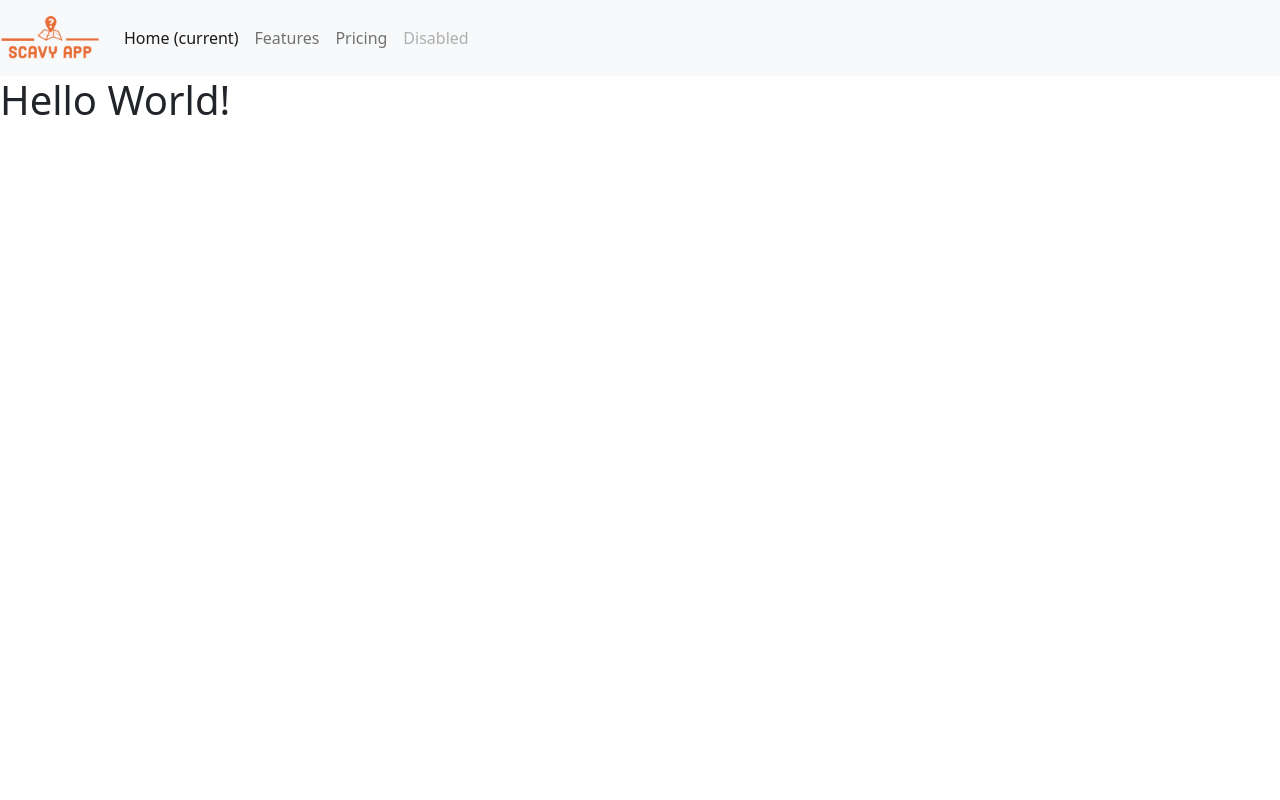
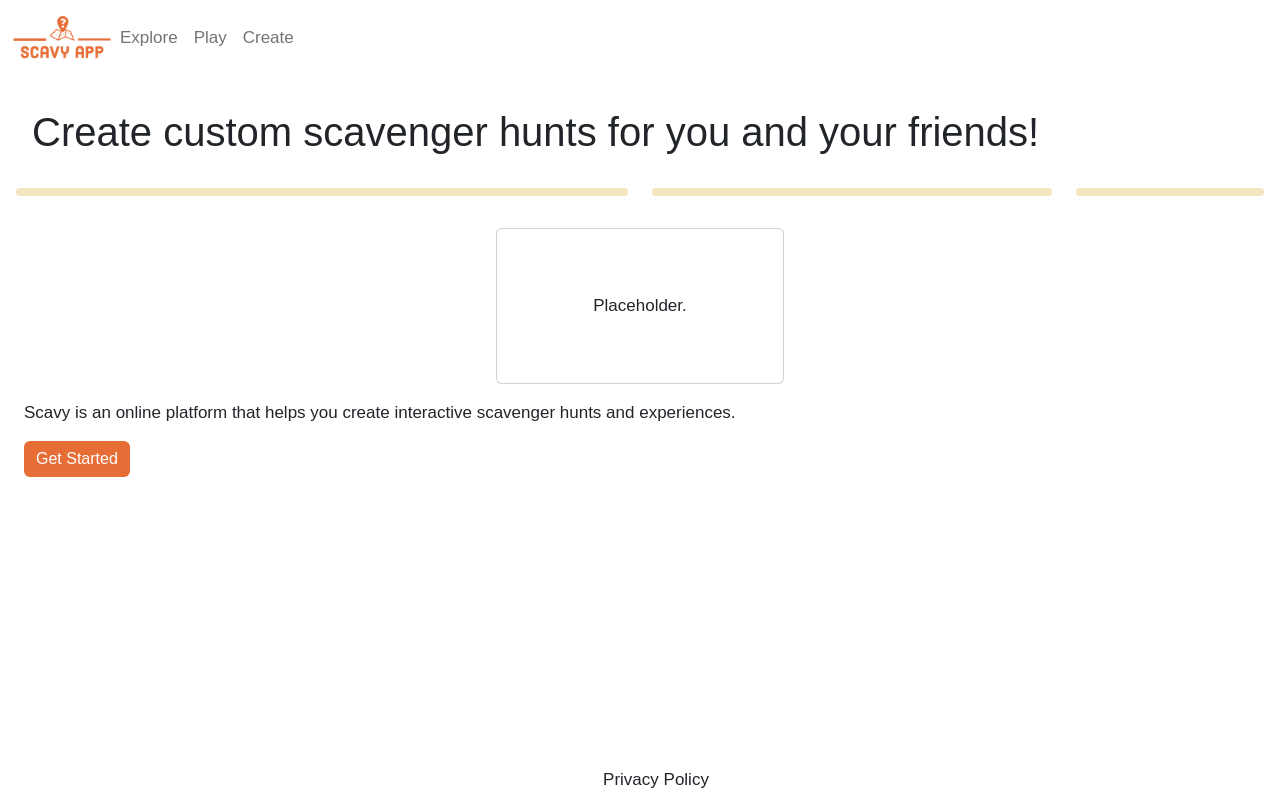
Before and after one commit to hossam-hassan1/CapstoneProject, a Flask app: page / in a window 1280 px wide. Run offline with Flask 2, Linux system fonts and the light colour scheme; some libraries are stand-ins or nearby versions.

Commit message:
matched figma ui design templates

```diff
--- a/flaskApp/app/static/css/main.css
+++ b/flaskApp/app/static/css/main.css
@@ -1,11 +1,29 @@
 body{
-    margin: 0;
+    font-size: 17px;
+    font-family: Arial, Helvetica, sans-serif;
+}
+.h1{
+    /* Primary Header: SF Pro Text or similar  */
+    font-size: 29px;
+    font-family: Arial, Helvetica, sans-serif;
+}
+.h3{
+    font-size: 23px;
+    font-family: Arial, Helvetica, sans-serif;
 }
 .center{
     justify-content: center;
 }
-.navbar-brand {
-    transform: translateX(-50%);
-    left: 50%;
-    position: absolute;
+
+/* https://www.geeksforgeeks.org/how-to-change-the-thickness-of-hr-tag-using-css/ */
+hr {
+    border: none;
+    border-radius: 4px 4px 4px 4px;
+    height: 8px;
+    background: #db9a03
 }
+
+.btn-primary {
+    background-color: #e76d36;
+    border: none;
+}
--- a/flaskApp/app/templates/base.html
+++ b/flaskApp/app/templates/base.html
@@ -1,16 +1,26 @@
 <!DOCTYPE html>
 <html lang="en">
-<head>
-    <meta charset="UTF-8">
-    <title></title>
-    <meta name="viewport" content="width=device-width, initial-scale=1">
-    <title>ScavyApp</title>
-    <link href="https://cdn.jsdelivr.net/npm/bootstrap@5.2.1/dist/css/bootstrap.min.css" rel="stylesheet" integrity="sha384-iYQeCzEYFbKjA/T2uDLTpkwGzCiq6soy8tYaI1GyVh/UjpbCx/TYkiZhlZB6+fzT" crossorigin="anonymous">
+    <head>
+        <meta charset="UTF-8">
+        <meta name="viewport" content="width=device-width, initial-scale=1">
+        <title>ScavyApp</title>
+        <link href="https://cdn.jsdelivr.net/npm/bootstrap@5.2.1/dist/css/bootstrap.min.css" rel="stylesheet" integrity="sha384-iYQeCzEYFbKjA/T2uDLTpkwGzCiq6soy8tYaI1GyVh/UjpbCx/TYkiZhlZB6+fzT" crossorigin="anonymous">
+        <link rel="stylesheet" href="static/css/main.css">
     <head>
         {% include 'nav.html' %}
     <body>
         {% block content %}
         {% endblock %}
+        <div class="container-fluid bg-white position-fixed bottom-0">
+            <ul class="navbar-nav">
+                <li class="nav-item mx-auto">
+                    <a class="nav-link" href="/privacy">Privacy Policy</a>
+                </li>
+            </ul>
+        </div>
         <script src="https://cdn.jsdelivr.net/npm/bootstrap@5.2.1/dist/js/bootstrap.bundle.min.js" integrity="sha384-u1OknCvxWvY5kfmNBILK2hRnQC3Pr17a+RTT6rIHI7NnikvbZlHgTPOOmMi466C8" crossorigin="anonymous"></script>
+        <script src="https://code.jquery.com/jquery-3.2.1.slim.min.js" integrity="sha384-KJ3o2DKtIkvYIK3UENzmM7KCkRr/rE9/Qpg6aAZGJwFDMVNA/GpGFF93hXpG5KkN" crossorigin="anonymous"></script>
+        <script src="https://cdn.jsdelivr.net/npm/popper.js@1.12.9/dist/umd/popper.min.js" integrity="sha384-ApNbgh9B+Y1QKtv3Rn7W3mgPxhU9K/ScQsAP7hUibX39j7fakFPskvXusvfa0b4Q" crossorigin="anonymous"></script>
+        <script src="https://cdn.jsdelivr.net/npm/bootstrap@4.0.0/dist/js/bootstrap.min.js" integrity="sha384-JZR6Spejh4U02d8jOt6vLEHfe/JQGiRRSQQxSfFWpi1MquVdAyjUar5+76PVCmYl" crossorigin="anonymous"></script>
     </body>
 </html>
--- a/flaskApp/app/templates/index.html
+++ b/flaskApp/app/templates/index.html
@@ -1,7 +1,32 @@
 {% extends "base.html" %}
-
 {% block content %}
 
-    <h1 class="color">Hello World!</h1>
+<div class="container-fluid mx-auto p-3">
+  <div class="m-3">
+    <h1>Create custom scavenger hunts for you and your friends!</h1>
+  </div>
+  <div>
+    <div class="row align-items-start">
+      <div class="col-6"><hr></div>
+      <div class="col-4"><hr></div>
+      <div class="col"><hr></div>
+  </div>
+  <div class="card mx-auto m-3" style="width: 18rem;">
+    <div class="card-body mx-auto m-5">
+      <p class="card-text">Placeholder.</p>
+    </div>
+  </div>
+  <div class="m-2">
+    <p> Scavy is an online platform that helps you create interactive scavenger hunts and experiences.</p>
+  </div>
+  <div class="m-2">
+    <button type="button" class="btn btn-primary">Get Started</button>
+  </div>
+
+
+
+
+</div>
+
 
 {% endblock %}
--- a/flaskApp/app/templates/login.html
+++ b/flaskApp/app/templates/login.html
@@ -1,4 +1,4 @@
-<!DOCTYPE html>
+<!doctype html>
 <html lang="en">
 <head>
     <!-- Bootcamp -->
--- a/flaskApp/app/templates/nav.html
+++ b/flaskApp/app/templates/nav.html
@@ -1,16 +1,22 @@
-<nav class="navbar navbar-expand-lg navbar-light bg-light">
-    <a class="navbar-brand" href="#">
-      <img src="/static/images/scavyLogo.png" class="img-fluid" width="100" alt="Bootstrap">
-  </a>
-    <button class="navbar-toggler" type="button" data-toggle="collapse" data-target="#navbarNavAltMarkup" aria-controls="navbarNavAltMarkup" aria-expanded="false" aria-label="Toggle navigation">
-      <span class="navbar-toggler-icon"></span>
-    </button>
-    <div class="collapse navbar-collapse" id="navbarNavAltMarkup">
-      <div class="navbar-nav">
-        <a class="nav-item nav-link active" href="#">Home <span class="sr-only">(current)</span></a>
-        <a class="nav-item nav-link" href="#">Features</a>
-        <a class="nav-item nav-link" href="#">Pricing</a>
-        <a class="nav-item nav-link disabled" href="#">Disabled</a>
-      </div>
+<nav class="navbar navbar-expand-lg navbar-light bg-white sticky-top">
+    <div class="container-fluid">
+        <a class="navbar-brand sticky-top mx-auto" href="/">
+            <img src="/static/images/scavyLogo.png" class="img-fluid" width="100" alt="Bootstrap">
+        </a>
+        <button class="navbar-toggler" type="button" data-bs-toggle="collapse" data-bs-target="#navbarToggler" aria-controls="navbarToggler" aria-expanded="false" aria-label="Toggle navigation">
+            <span class="navbar-toggler-icon"></span>
+        </button>
+        <div class="collapse navbar-collapse" id="navbarToggler">
+            <ul class="navbar-nav">
+                <li class="nav-item">
+                    <a class="nav-link" href="#">Explore</a>
+                </li>
+                <li class="nav-item">
+                    <a class="nav-link" href="#">Play</a>
+                </li>
+                <li class="nav-item">
+                    <a class="nav-link" href="#">Create</a>
+            </ul>
+        </div>
     </div>
   </nav>
--- a/flaskApp/app/templates/privacy.html
+++ b/flaskApp/app/templates/privacy.html
@@ -1,7 +1,7 @@
 {% extends "base.html" %}
 {% block content %}
 
-<div class="container-fluid">
+<div class="container-fluid mx-auto p-5">
     <h1>ScavyApp Privacy Policy </h1>
     <p>ScavyApp is a Capstone Project built for the Department of Information Technology in the College of Engineering at the University of Missouri Columbia. This is how we use the data collected when you use ScavyApp.
     </p>
```
Also changed, not shown: flaskApp/app/templates/nav1.html (deleted, +0 -31 lines).
